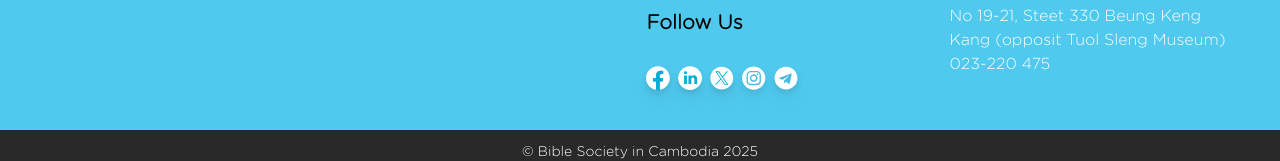
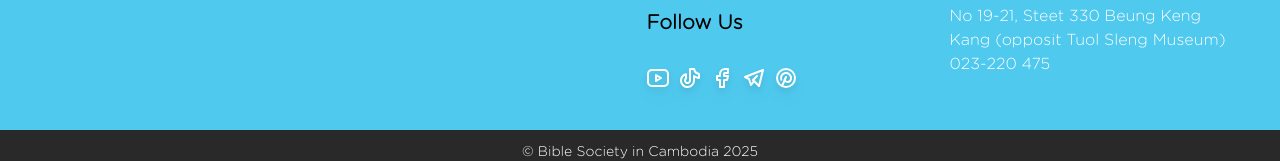
Before and after one commit to SeedMediaOperation/bible, a Next.js app: page /en in a window 1280 px wide. Shown: the part 3687-3848 px from the top of the page. Built offline with nearby package versions, Linux system fonts and the light colour scheme; no server answers; the database is empty.

Commit message:
new update

```diff
--- a/app/[locale]/about-us/page.tsx
+++ b/app/[locale]/about-us/page.tsx
@@ -5,15 +5,15 @@ import { useTranslations } from 'next-intl';
 import { useLocale } from 'next-intl';
 
 const Experience = [
-  {id:1,year:'1975_1992', content:'1975_1992_content'},
-  {id:2,year:'1968', content:'1968_content'},
-  {id:3,year:'1962', content:'1962_content'},
-  {id:4,year:'1955', content:'1955_content'},
+  {id:1,year:'1804', content:'1804_content'},
+  {id:2,year:'1892', content:'1892_content'},
+  {id:3,year:'1899', content:'1899_content'},
+  {id:4,year:'1923', content:'1923_content'},
   {id:5,year:'1954', content:'1954_content'},
-  {id:6,year:'1923', content:'1923_content'},
-  {id:7,year:'1899', content:'1899_content'},
-  {id:8,year:'1892', content:'1892_content'},
-  {id:9,year:'1804', content:'1804_content'},
+  {id:6,year:'1955', content:'1955_content'},
+  {id:7,year:'1962', content:'1962_content'},
+  {id:8,year:'1968', content:'1968_content'},
+  {id:9,year:'1975_1992', content:'1975_1992_content'},
 ]
 
 export default function AboutUs () {
@@ -91,8 +91,8 @@ export default function AboutUs () {
           {Experience.map((items, index) =>
             <li key={index}
             className={`flex flex-col xl:flex-row gap-2 w-full md:w-[48%] ${locale === 'km' ? 'font-krasar':'font-gotham'}`}>
-              <h1 className='text-[#3cc2f8] text-[18px] font-bold text-nowrap w-[20%] text-start md:text-end'>{t(items.year)}</h1>
-              <p className='text-[14px] text-balance whitespace-pre-line w-[80%]'>
+              <h1 className='text-[#3cc2f8] text-[18px] font-bold text-nowrap lg:w-[20%] !text-start xl:!text-end'>{t(items.year)}</h1>
+              <p className='text-[14px] text-balance whitespace-pre-line lg:w-[80%]'>
                   {t(items.content)}
               </p>
             </li>
--- a/app/[locale]/components/Footer.tsx
+++ b/app/[locale]/components/Footer.tsx
@@ -81,58 +81,28 @@ const Footer = () => {
                 </h1>
                 <ul className='flex space-x-2 py-5'>
                     <li>
-                        <Link href="/" className="shadow-sm drop-shadow-lg">
-                            <Image
-                                src="/images/icons/facebook.svg"
-                                alt="logo"
-                                width={500}
-                                height={500}
-                                    className="w-[24px] h-[24px] mx-auto"
-                                />
+                        <Link href="https://www.youtube.com/@BibleSocietyInCambodia/featured" className="shadow-sm drop-shadow-lg text-white">
+                        <svg  xmlns="http://www.w3.org/2000/svg"  width="24"  height="24"  viewBox="0 0 24 24"  fill="none"  stroke="currentColor"  strokeWidth="2"  strokeLinecap="round"  strokeLinejoin="round"  className="icon icon-tabler icons-tabler-outline icon-tabler-brand-youtube"><path stroke="none" d="M0 0h24v24H0z" fill="none"/><path d="M2 8a4 4 0 0 1 4 -4h12a4 4 0 0 1 4 4v8a4 4 0 0 1 -4 4h-12a4 4 0 0 1 -4 -4v-8z" /><path d="M10 9l5 3l-5 3z" /></svg>
                         </Link>
                     </li>
                     <li>
-                        <Link href="/" className="shadow-sm drop-shadow-lg">
-                            <Image
-                                src="/images/icons/linkin.svg"
-                                alt="logo"
-                                width={500}
-                                height={500}
-                                    className="w-[24px] h-[24px] mx-auto"
-                                />
+                        <Link href="https://www.tiktok.com/@biblesocietyincambodia" className="shadow-sm drop-shadow-lg text-white">
+                        <svg  xmlns="http://www.w3.org/2000/svg"  width="24"  height="24"  viewBox="0 0 24 24"  fill="none"  stroke="currentColor"  strokeWidth="2"  strokeLinecap="round"  strokeLinejoin="round"  className="icon icon-tabler icons-tabler-outline icon-tabler-brand-tiktok"><path stroke="none" d="M0 0h24v24H0z" fill="none"/><path d="M21 7.917v4.034a9.948 9.948 0 0 1 -5 -1.951v4.5a6.5 6.5 0 1 1 -8 -6.326v4.326a2.5 2.5 0 1 0 4 2v-11.5h4.083a6.005 6.005 0 0 0 4.917 4.917z" /></svg>
                         </Link>
                     </li>
                     <li>
-                        <Link href="/" className="shadow-sm drop-shadow-lg">
-                            <Image
-                                src="/images/icons/x.svg"
-                                alt="logo"
-                                width={500}
-                                height={500}
-                                    className="w-[24px] h-[24px] mx-auto"
-                                />
+                        <Link href="https://www.facebook.com/BibleSocietyInCambodia/" className="shadow-sm drop-shadow-lg text-white">
+                        <svg  xmlns="http://www.w3.org/2000/svg"  width="24"  height="24"  viewBox="0 0 24 24"  fill="none"  stroke="currentColor"  strokeWidth="2"  strokeLinecap="round"  strokeLinejoin="round"  className="icon icon-tabler icons-tabler-outline icon-tabler-brand-facebook"><path stroke="none" d="M0 0h24v24H0z" fill="none"/><path d="M7 10v4h3v7h4v-7h3l1 -4h-4v-2a1 1 0 0 1 1 -1h3v-4h-3a5 5 0 0 0 -5 5v2h-3" /></svg>
                         </Link>
                     </li>
                     <li>
-                        <Link href="/" className="shadow-sm drop-shadow-lg">
-                            <Image
-                                src="/images/icons/ing.svg"
-                                alt="logo"
-                                width={500}
-                                height={500}
-                                    className="w-[24px] h-[24px] mx-auto"
-                                />
+                        <Link href="https://t.me/biblesocietyincambodia" className="shadow-sm drop-shadow-lg text-white">
+                        <svg  xmlns="http://www.w3.org/2000/svg"  width="24"  height="24"  viewBox="0 0 24 24"  fill="none"  stroke="currentColor"  strokeWidth="2"  strokeLinecap="round"  strokeLinejoin="round"  className="icon icon-tabler icons-tabler-outline icon-tabler-brand-telegram"><path stroke="none" d="M0 0h24v24H0z" fill="none"/><path d="M15 10l-4 4l6 6l4 -16l-18 7l4 2l2 6l3 -4" /></svg>
                         </Link>
                     </li>
                     <li>
-                        <Link href="/" className="shadow-sm drop-shadow-lg">
-                            <Image
-                                src="/images/icons/telegram.svg"
-                                alt="logo"
-                                width={500}
-                                height={500}
-                                    className="w-[24px] h-[24px] mx-auto"
-                                />
+                        <Link href="https://www.pinterest.com/biblesocietyincambodia" className="shadow-sm drop-shadow-lg text-white">
+                            <svg  xmlns="http://www.w3.org/2000/svg"  width="24"  height="24"  viewBox="0 0 24 24"  fill="none"  stroke="currentColor"  strokeWidth="2"  strokeLinecap="round"  strokeLinejoin="round"  className="icon icon-tabler icons-tabler-outline icon-tabler-brand-pinterest"><path stroke="none" d="M0 0h24v24H0z" fill="none"/><path d="M8 20l4 -9" /><path d="M10.7 14c.437 1.263 1.43 2 2.55 2c2.071 0 3.75 -1.554 3.75 -4a5 5 0 1 0 -9.7 1.7" /><path d="M12 12m-9 0a9 9 0 1 0 18 0a9 9 0 1 0 -18 0" /></svg>
                         </Link>
                     </li>
                 </ul>
--- a/app/[locale]/contact-us/page.tsx
+++ b/app/[locale]/contact-us/page.tsx
@@ -7,6 +7,7 @@ import { useLocale, useTranslations } from 'next-intl';
 const ContactUs = () => {
   const t = useTranslations('contact_us');
   const locale = useLocale();
+  const footer = useTranslations('footer');
   return (
     <div>
       <Navbar />
@@ -43,6 +44,29 @@ const ContactUs = () => {
             </p>
         </div>
         </div>
+
+        <div className={`w-full max-w-[420px] md:max-w-[720px] xl:max-w-[1200px] mx-auto h-full my-[1rem] ${locale === 'km' ? 'font-krasar':'font-gotham'} flex flex-wrap gap-[1rem] justify-center`}>
+            <div className='w-full lg:w-[48%]'>
+              <h1 data-aos="fade-right"
+                  data-aos-anchor="#example-anchor"
+                  data-aos-offset="500"
+                  data-aos-duration={`500`}
+                className={`font-bold text-wrap text-[#50c9ee]
+                    md:whitespace-pre-line ${locale === 'km' ? 'font-krasar text-[20px]':'font-gotham text-[20px] leading-[20px]'}
+                  `}>{footer('siem_reap')}</h1>
+                  <iframe className='w-full h-[30vh] md:h-[50vh] my-3' src="https://www.google.com/maps/embed?pb=!1m18!1m12!1m3!1d5271.460803358791!2d103.8543079!3d13.376731399999999!2m3!1f0!2f0!3f0!3m2!1i1024!2i768!4f13.1!3m3!1m2!1s0x31101703918716ff%3A0x2871b10be0d842dd!2sThe%20Bible%20Society%20in%20Cambodia%2C%20Siem%20Reap!5e1!3m2!1sen!2skh!4v1753933203503!5m2!1sen!2skh"  loading="lazy"></iframe>
+            </div>
+            <div className='w-full lg:w-[48%]'>
+              <h1 data-aos="fade-right"
+                  data-aos-anchor="#example-anchor"
+                  data-aos-offset="500"
+                  data-aos-duration={`500`}
+                className={`font-bold text-wrap text-[#50c9ee]
+                    md:whitespace-pre-line ${locale === 'km' ? 'font-krasar text-[20px]':'font-gotham text-[20px] leading-[20px]'}
+                  `}>{footer('Bible_Distribution_Center')}</h1>
+                  <iframe className='w-full h-[30vh] md:h-[50vh] my-3' src="https://www.google.com/maps/embed?pb=!1m14!1m8!1m3!1d663.5346877170442!2d104.8583901!3d11.574516!3m2!1i1024!2i768!4f13.1!3m3!1m2!1s0x310951e8cd21db71%3A0xd83eb18e9b850632!2sThe%20Bible%20Society%20in%20Cambodia!5e1!3m2!1sen!2skh!4v1753933347744!5m2!1sen!2skh" loading="lazy"></iframe>
+            </div>
+        </div>
         <Footer />
     </div>
   )
```
